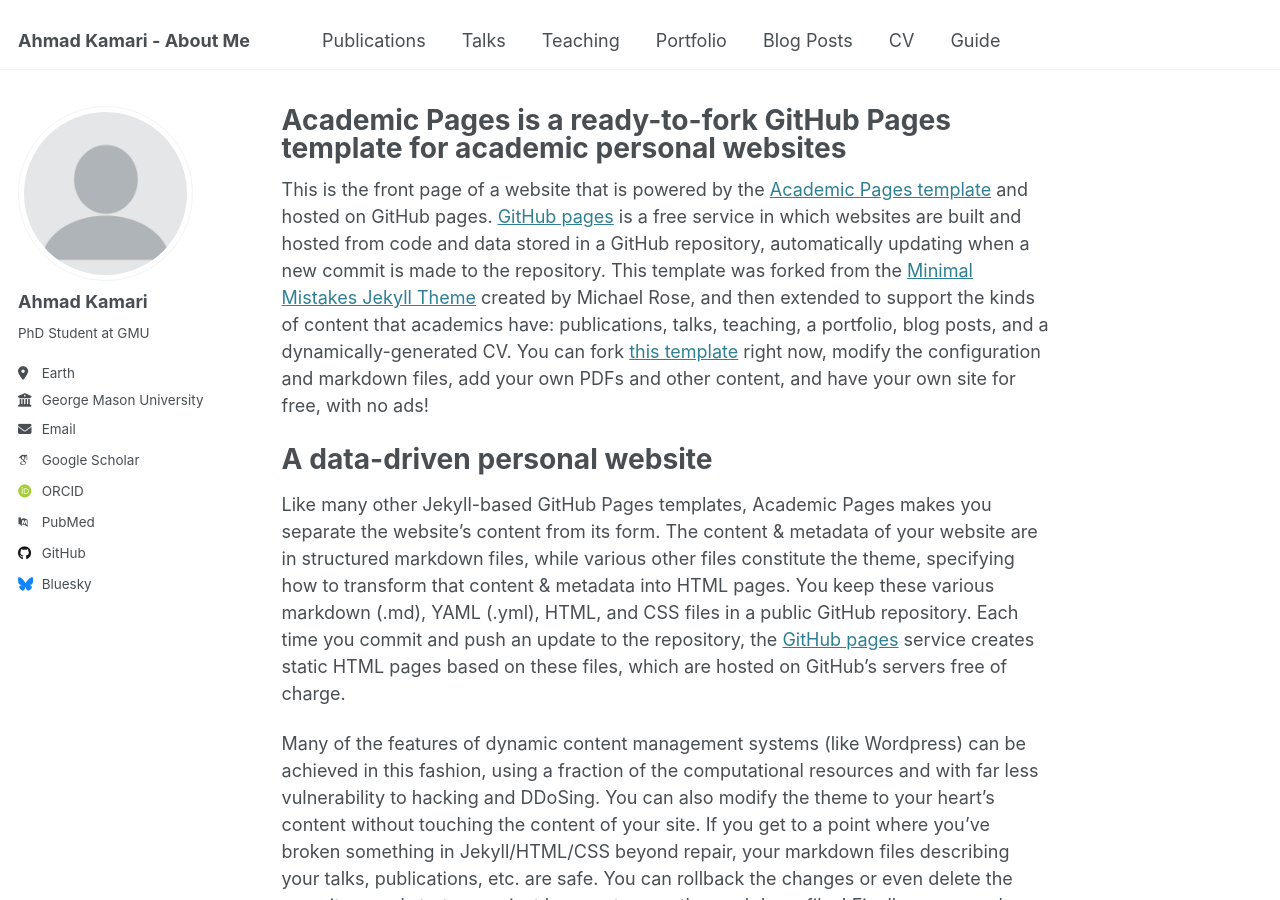
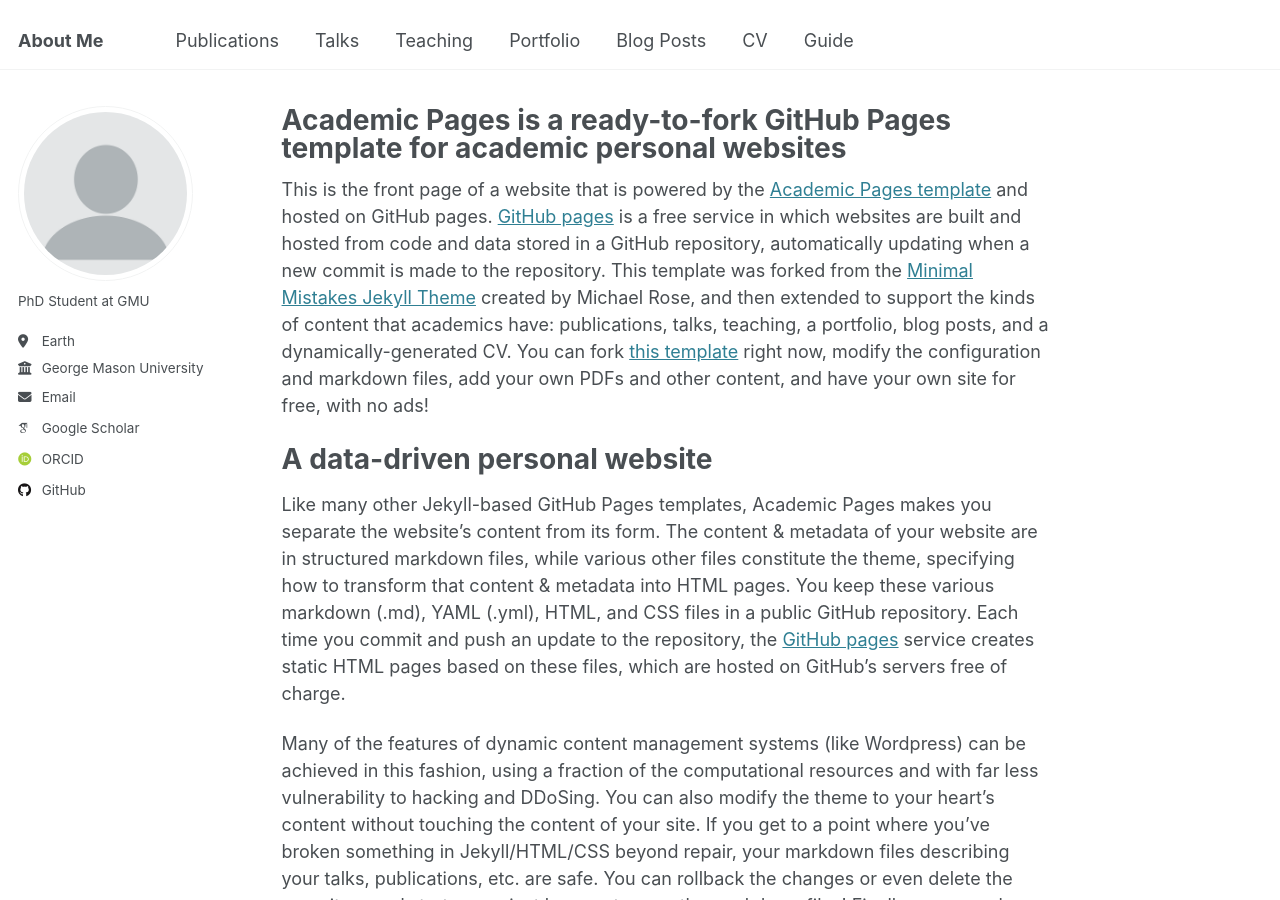
Before and after one commit to kamari/kamari.github.io, a Jekyll site: the page built from _pages/about.md, in a window 1280 px wide and 900 px high. Built offline with Jekyll 4.4.1, drawn with Linux system fonts in a browser that asks for light colours; some web fonts are replaced; some of the changed lines change nothing that is shown.

Commit message:
Update _config.yml

```diff
--- a/_config.yml
+++ b/_config.yml
@@ -9,7 +9,7 @@
 # Basic Site Settings
 locale                   : "en-US"
 site_theme               : "default"
-title                    : "Ahmad Kamari - About Me"
+title                    : "About Me"
 title_separator          : "-"
 name                     : &name "Ahmad Kamari"
 description              : &description "personal description"
@@ -23,7 +23,6 @@
 author:
   # Biographic information
   avatar           : "profile.png"
-  name             : "Ahmad Kamari"
   bio              : "PhD Student at GMU"
   location         : "Earth"
   employer         : "George Mason University"
@@ -32,11 +31,11 @@
 
   # Academic websites
   arxiv            : # URL - Update with the correct link to your profile
-  googlescholar    : "https://scholar.google.com/citations?user=PS_CX0AAAAAJ"
+  googlescholar    : "https://scholar.google.com/citations?user=cJrTl9gAAAAJ&hl=en"
   impactstory      : # URL
-  orcid            : "http://orcid.org/yourorcidurl"
+  orcid            : "https://orcid.org/0000-0001-9131-4125"
   semantic         : # URL
-  pubmed           : "https://www.ncbi.nlm.nih.gov/pubmed/?term=john+snow"
+  pubmed           : # URL
   researchgate     : # URL
   scopus           : # URL
 
@@ -49,7 +48,7 @@
   stackoverflow    : # User number or user number and name (i.e., use "1" or "1/jeff-atwood")
 
   # Social media
-  bluesky          : "bsky.app" # Replace this with you Bluesky username
+  bluesky          : # Username # Replace this with you Bluesky username
   facebook         : # Username
   flickr           : # Username
   foursquare       : # Username
```
